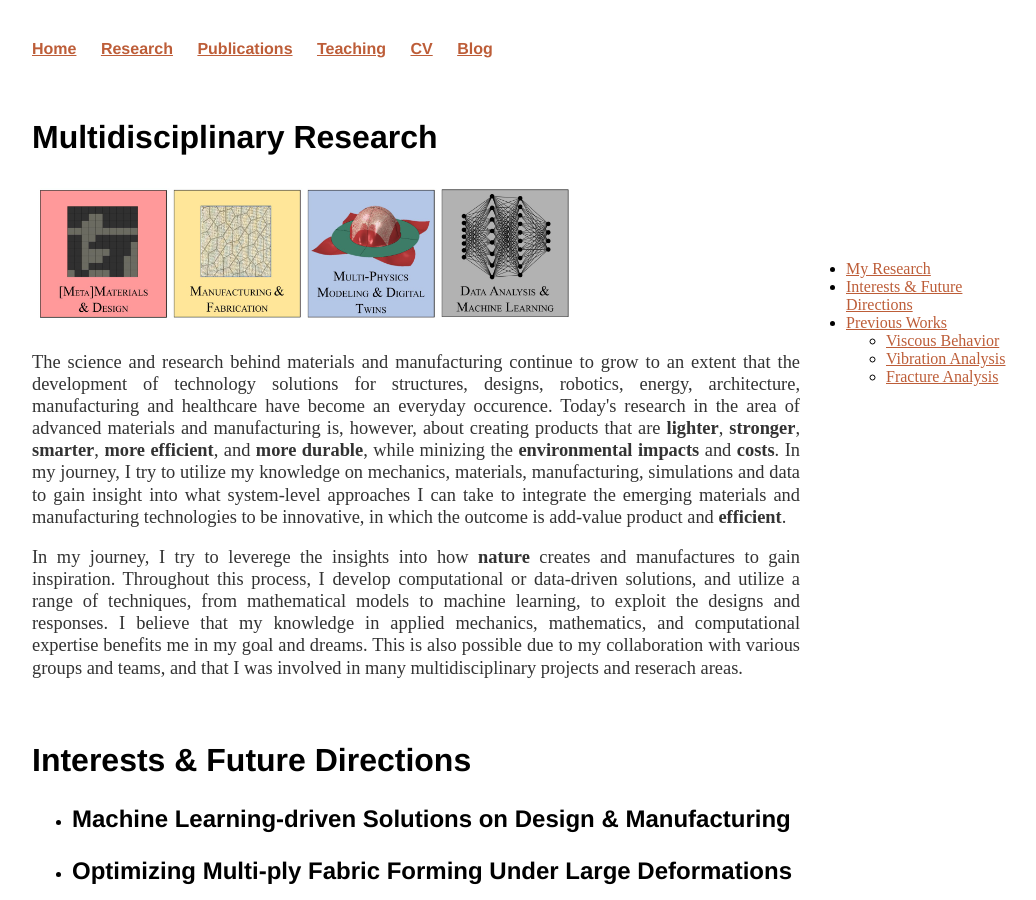
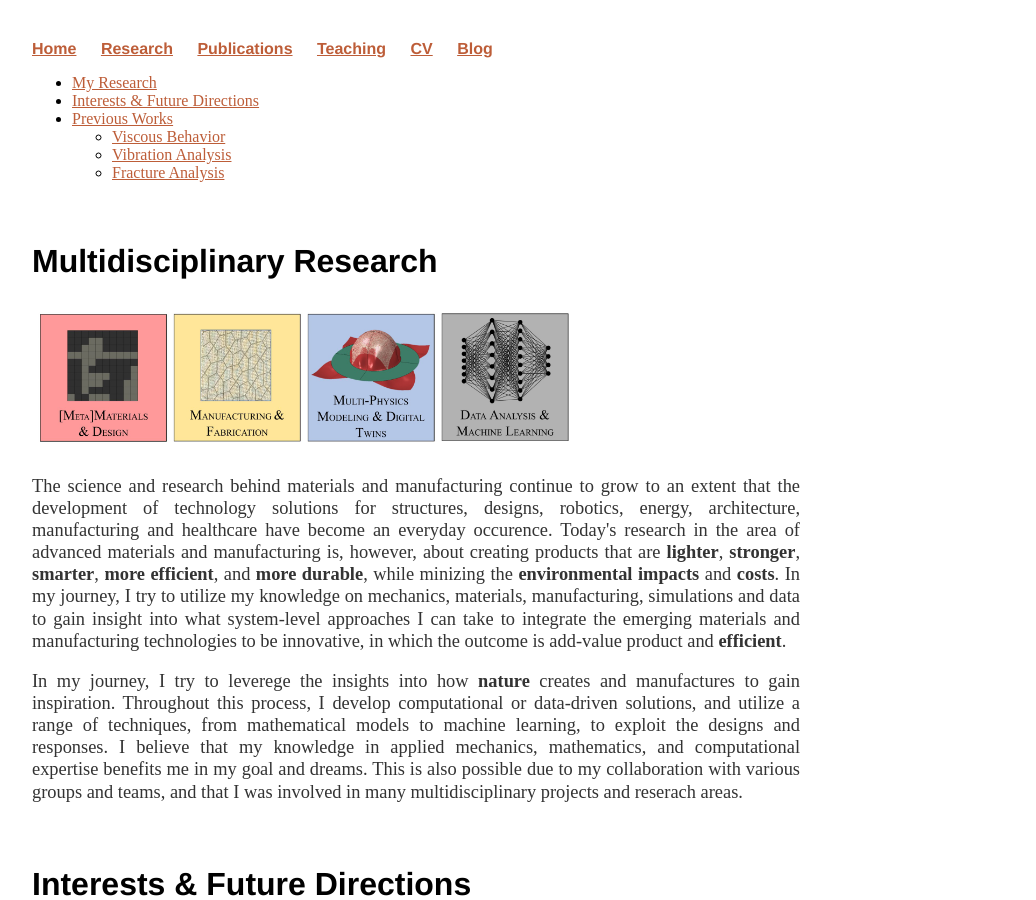
Before and after one commit to rsourki/rsourki.github.io, a Jekyll site: the page built from research/index.html, in a window 1280 px wide and 900 px high. Shown: the whole window, without its empty margins (224-1260 px from the left). Built offline with Jekyll 4.4.1, drawn with Linux system fonts in a browser that asks for light colours; some of the changed lines change nothing that is shown.

Commit message:
Update index.html

```diff
--- a/research/index.html
+++ b/research/index.html
@@ -3,8 +3,18 @@ layout: default
 title: Research - Reza Sourki Webpage
 ---
 <div class="blurb">
+	<ul>
+	<li><a href="#my_research">My Research</a>
+	<li><a href="#interest_future">Interests & Future Directions</a>
+	<li><a href="#previous_work">Previous Works</a>
+	<ul>
+	<li><a href="#viscous">Viscous Behavior</a>
+	<li><a href="#vibration_analysis">Vibration Analysis</a>
+	<li><a href="#fracture_analysis">Fracture Analysis</a>
+	</ul>
+	</ul>
 	<br>
-	<h2 id="multidisciplinary">Multidisciplinary Research</h2>
+	<h2 id="my_research">Multidisciplinary Research</h2>
 	<img src = "/img/rs_0.jpg"
  	alt = "RS_0"
  	class = "responsive-img"/>
@@ -88,14 +98,4 @@ title: Research - Reza Sourki Webpage
 	Journal of the Brazilian Society of Mechanical Sciences and Engineering, 2018.</p></li>
 	</ul>
 
-	<ul id=menu>
-	<li><a href="#multidisciplinary">My Research</a>
-	<li><a href="#interest_future">Interests & Future Directions</a>
-	<li><a href="#previous_work">Previous Works</a>
-	<ul>
-	<li><a href="#viscous">Viscous Behavior</a>
-	<li><a href="#vibration_analysis">Vibration Analysis</a>
-	<li><a href="#fracture_analysis">Fracture Analysis</a>
-	</ul>
-	</ul>
 </div><!-- /.blurb -->
```
